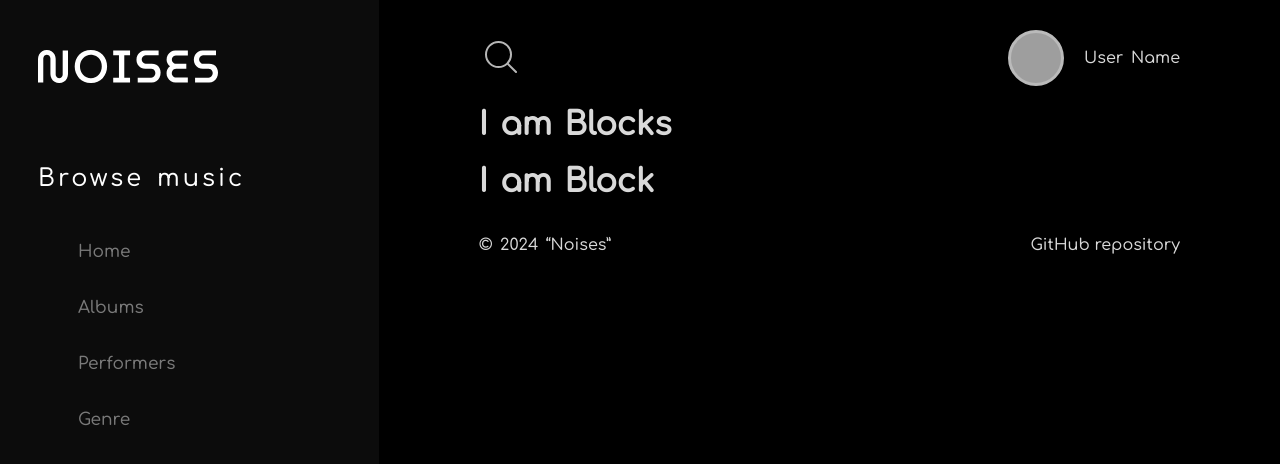
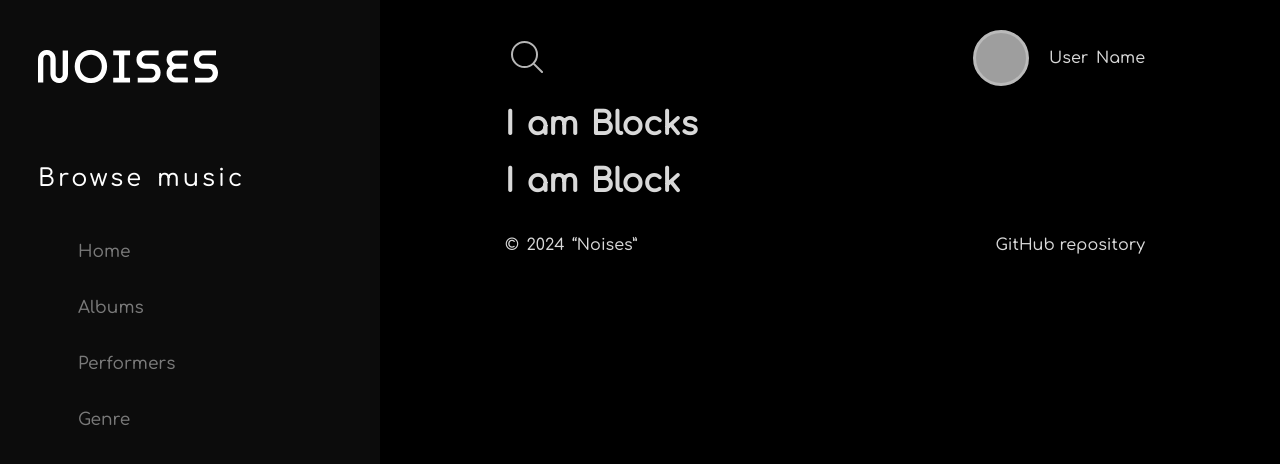
Before and after one commit to hTKzmak/Noises_web-project, a React (Create React App) app in the folder frontend/: page / in a window 1280 px wide. Shown: the top 464 px of the page. Built offline with nearby package versions, Linux system fonts and the light colour scheme; grey boxes are pictures that could not be loaded; the HTML template or start-up script is replaced by a standard one.

Commit message:
update stylization

```diff
--- a/frontend/package.json
+++ b/frontend/package.json
@@ -10,6 +10,7 @@
     "react-dom": "^18.2.0",
     "react-router-dom": "^6.22.3",
     "react-scripts": "5.0.1",
+    "sass": "^1.72.0",
     "web-vitals": "^2.1.4"
   },
   "scripts": {
--- a/frontend/src/App.css
+++ /dev/null
@@ -1,41 +0,0 @@
-@import url('https://fonts.googleapis.com/css2?family=Comfortaa:wght@500&display=swap');
-
-body {
-    font-family: 'Comfortaa', sans-serif;
-    background: #000;
-    color: #D9D9D9;
-    margin: 0;
-}
-
-.App {
-    display: flex;
-    justify-content: space-between;
-}
-
-h1, h2, h3, h4, h5, p{
-    word-spacing: 3px;
-}
-
-h2 {
-    font-weight: 400;
-    color: #fff;
-    letter-spacing: 3px;
-}
-
-.container {
-    /* max-width: 1440px;
-    margin: 0 auto;
-    padding: 30px 250px; */
-
-    margin: 0 auto;
-    padding: 30px 100px;
-    width: 55%;
-}
-
-
-@media screen and (max-width: 1100px) {
-    .container{
-        padding: 30px 50px;
-        width: 100%;
-    }
-}
--- a/frontend/src/App.jsx
+++ b/frontend/src/App.jsx
@@ -1,5 +1,5 @@
 import { Route, Routes } from 'react-router-dom';
-import './App.css';
+import './App.scss';
 import Footer from './components/Footer';
 import Header from './components/Header';
 import Menu from './components/Menu/Menu';
--- /dev/null
+++ b/frontend/src/App.scss
@@ -0,0 +1,40 @@
+@import url('https://fonts.googleapis.com/css2?family=Comfortaa:wght@500&display=swap');
+
+$background-color: #000;
+$font-color: #D9D9D9;
+
+body {
+    font-family: 'Comfortaa', sans-serif;
+    background: $background-color;
+    color: $font-color;
+    margin: 0;
+
+    h1, h2, h3, h4, h5, p{
+        word-spacing: 3px;
+    }
+
+    h2 {
+        font-weight: 400;
+        color: #fff;
+        letter-spacing: 3px;
+    }
+
+    .App {
+        display: flex;
+        justify-content: space-between;
+    }
+
+    .container {
+        max-width: 800px;
+        width: 50%;
+        margin: 0 auto;
+        padding: 30px 0 0 370px;
+    }
+
+    @media screen and (max-width: 1100px) {
+        .container{
+            padding: 30px 50px;
+            width: 100%;
+        }
+    }
+}
--- a/frontend/src/components/Menu/Menu.jsx
+++ b/frontend/src/components/Menu/Menu.jsx
@@ -9,7 +9,7 @@ import { ReactComponent as Genres } from './media/icons/genres.svg'
 function Menu() {
     return (
         <div className={style.menu}>
-            <div className={style.menuFixed}>
+            <div className={style.menuDesktop}>
                 <Link to={'/'}>
                     <Logo />
                 </Link>
--- a/frontend/src/components/Menu/Menu.module.css
+++ b/frontend/src/components/Menu/Menu.module.css
@@ -1,6 +1,9 @@
 .menu {
+    position: fixed;
+    top: 0;
+    left: 0;
+    height: 100vh;
     width: 342px;
-    height: 100vh;
 
     padding-top: 50px;
     padding-left: 38px;
@@ -8,9 +11,9 @@
     background-color: #0C0C0C;
 }
 
-.menuFixed {
+/* .menuFixed {
     position: fixed;
-}
+} */
 
 .browseMusic {
     margin-top: 78px;
@@ -42,17 +45,17 @@
 @media screen and (max-width: 1100px) {
     .menu {
         position: fixed;
+        top: auto;
         bottom: 0;
         right: 0;
         left: 0;
 
         width: auto;
         height: auto;
-
         padding: 15px 50px;
     }
 
-    .menuFixed {
+    .menuDesktop {
         display: none;
     }
 
```
Also changed, not shown: 1 other file (tests, documents, lock files or other folders).
